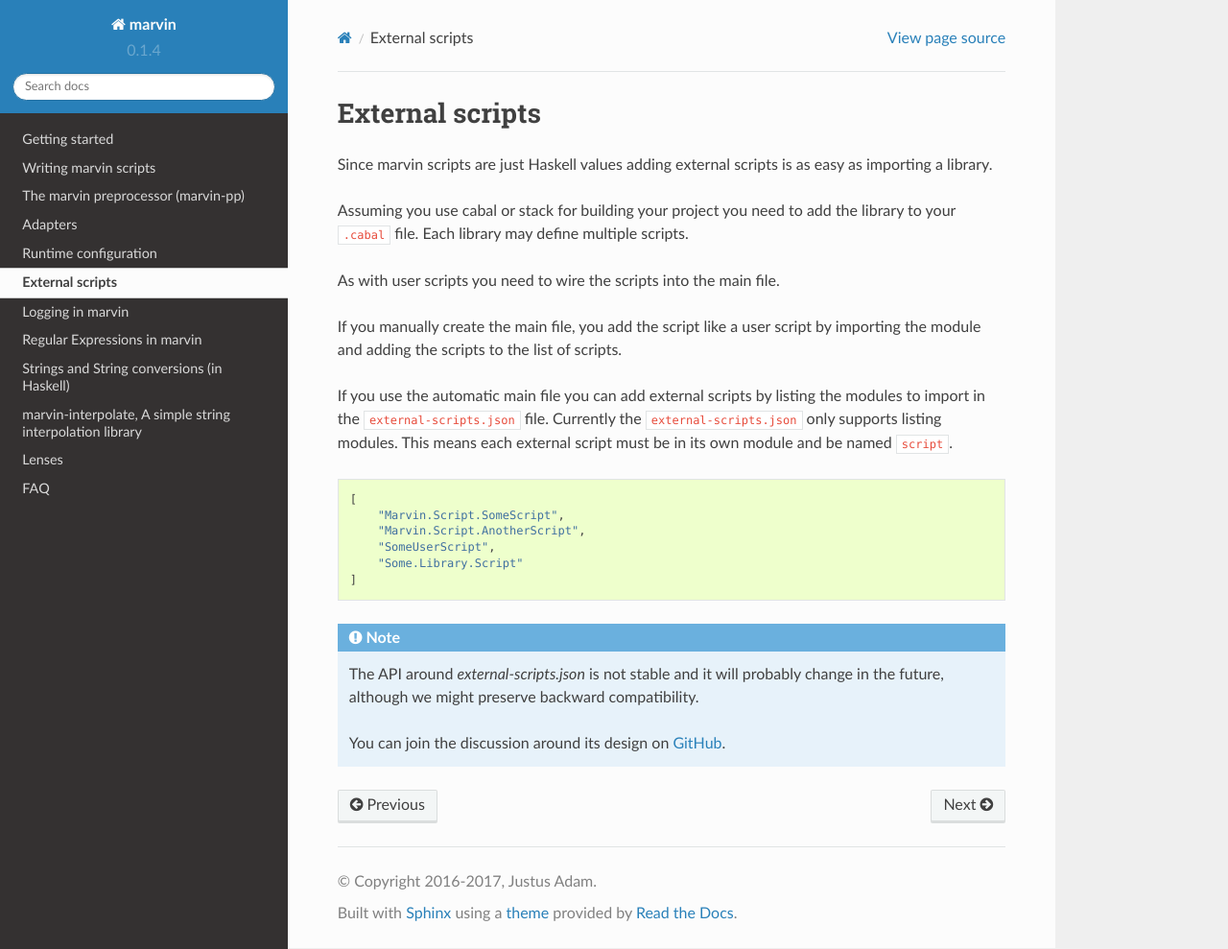
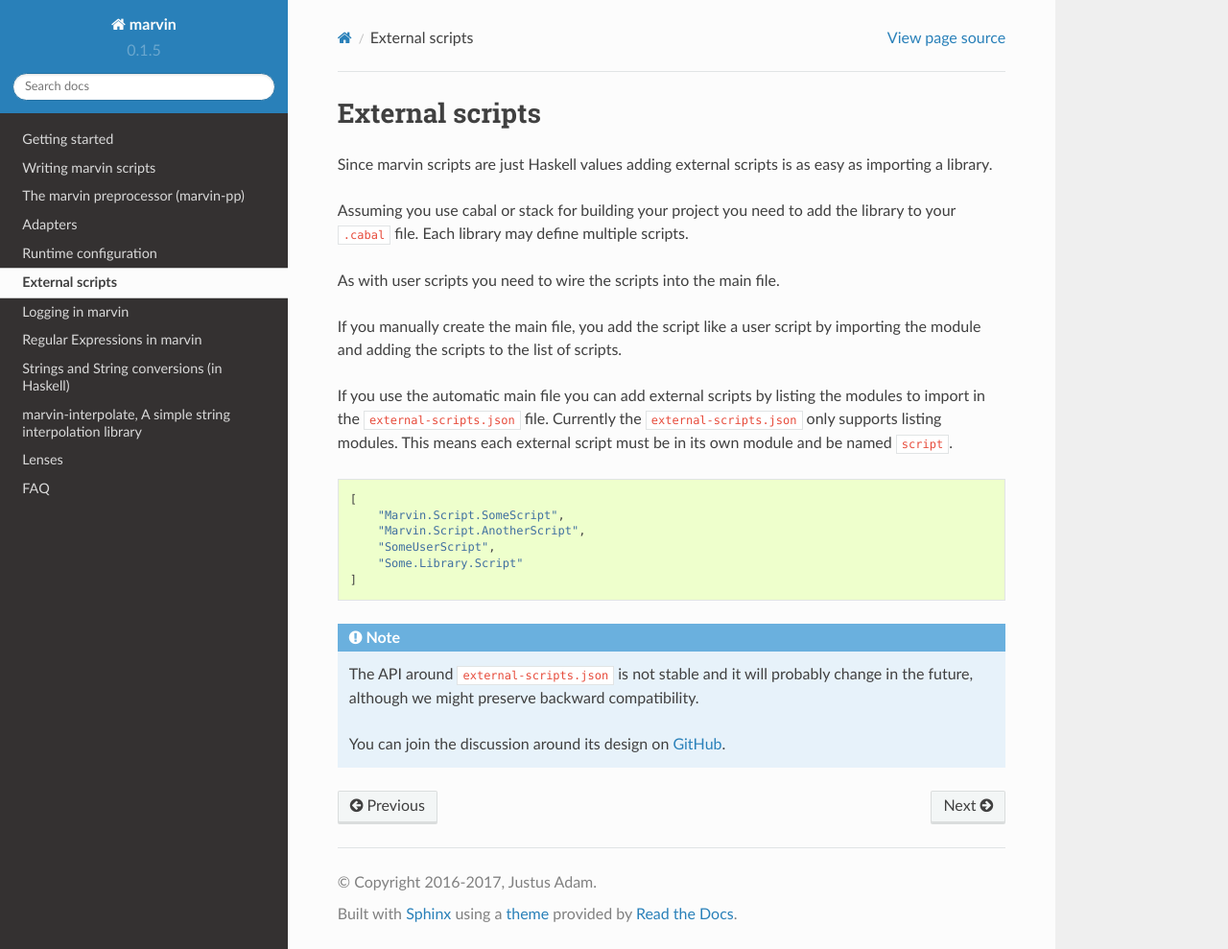
Before and after one commit to JustusAdam/marvin-docs, a Sphinx documentation site: the page built from source/external-scripts.rst, in a window 1280 px wide and 989 px high. Shown: the whole window at 96% size. Built offline with Sphinx 7.4.7 and the Read the Docs theme 2.0.0, drawn with Linux system fonts in a browser that asks for light colours.

Commit message:
Fixed version number

```diff
--- a/source/conf.py
+++ b/source/conf.py
@@ -59,9 +59,9 @@ author = u'Justus Adam'
 # built documents.
 #
 # The short X.Y version.
-version = u'0.1.4'
+version = u'0.1.5'
 # The full version, including alpha/beta/rc tags.
-release = u'0.1.4-β'
+release = u'0.1.5-β'
 
 # The language for content autogenerated by Sphinx. Refer to documentation
 # for a list of supported languages.
--- a/source/external-scripts.rst
+++ b/source/external-scripts.rst
@@ -27,6 +27,6 @@ This means each external script must be in its own module and be named ``script`
     ]
 
 
-.. note:: The API around `external-scripts.json` is not stable and it will probably change in the future, although we might preserve backward compatibility.
+.. note:: The API around ``external-scripts.json`` is not stable and it will probably change in the future, although we might preserve backward compatibility.
 
     You can join the discussion around its design on `GitHub <https://github.com/JustusAdam/marvin/issues/8>`__.
```
